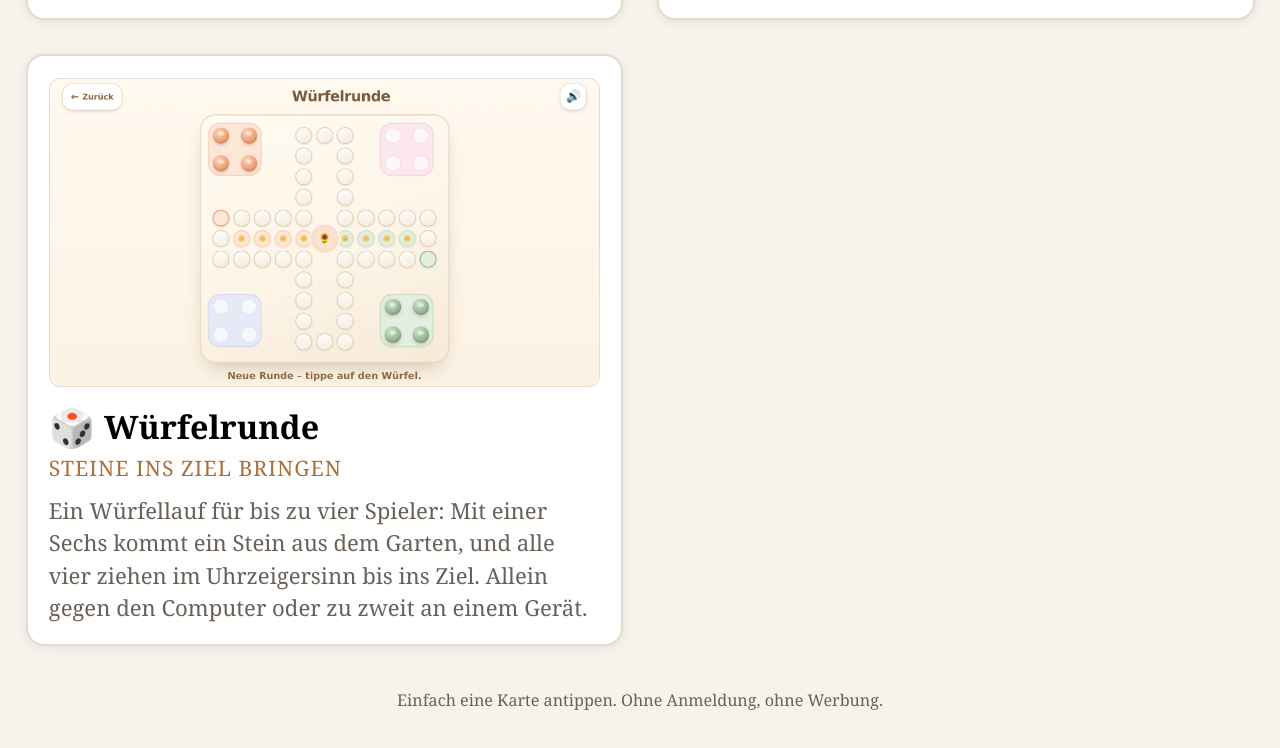
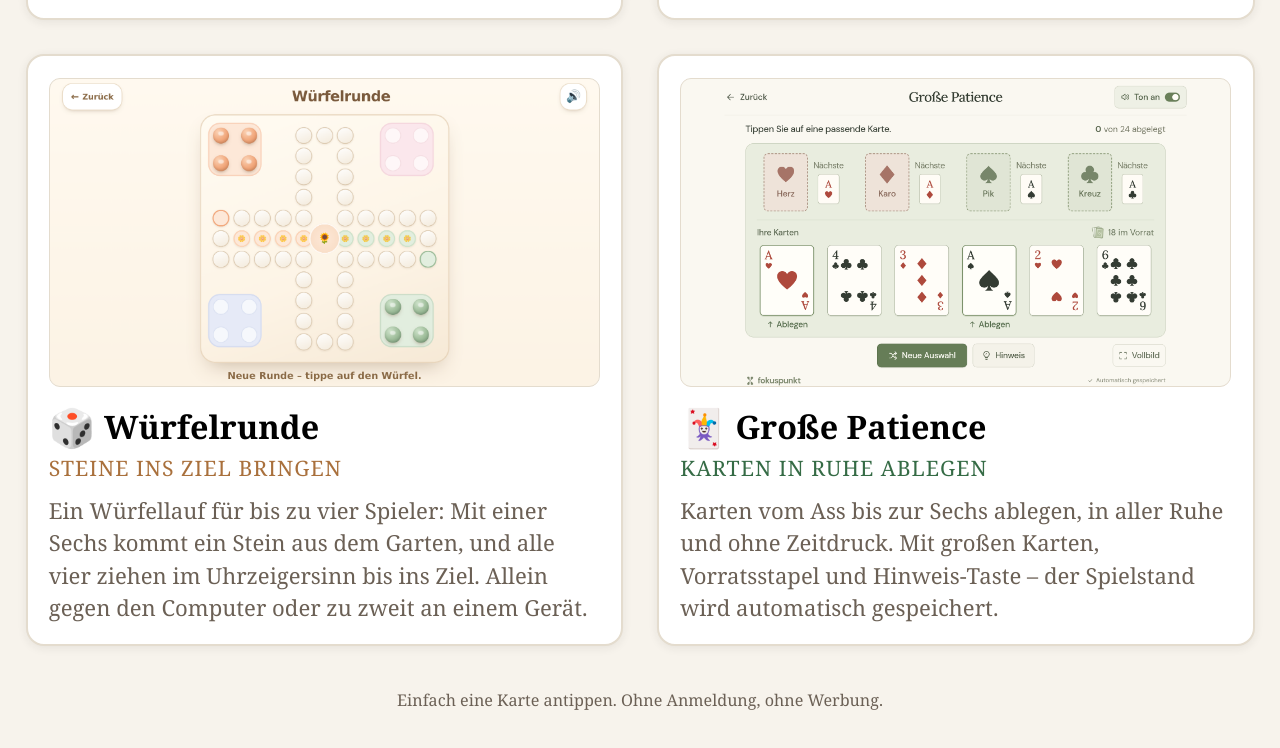
Before and after one commit to gerd-collab/senior-fokus, a website built with Vite: page index.html in a window 1280 px wide. Shown: the part 10366-11114 px from the top of the page. Built offline with nearby package versions, Linux system fonts and the light colour scheme.

Commit message:
Große Patience hinzugefügt

```diff
--- a/src/apps.ts
+++ b/src/apps.ts
@@ -393,5 +393,16 @@ export const APPS: readonly AppInfo[] = [
     screenshot: '/app-screenshots/wuerfelrunde-zu-viert.png',
     icon: '🎲',
     accent: '#A9703C'
+  },
+  {
+    id: 'patience',
+    title: 'Große Patience',
+    subtitle: 'Karten in Ruhe ablegen',
+    description:
+      'Karten vom Ass bis zur Sechs ablegen, in aller Ruhe und ohne Zeitdruck. Mit großen Karten, Vorratsstapel und Hinweis-Taste – der Spielstand wird automatisch gespeichert.',
+    url: 'https://patience-1.vercel.app/',
+    screenshot: '/app-screenshots/patience.png',
+    icon: '🃏',
+    accent: '#356B45'
   }
 ];
```
Also changed, not shown: README.md, dist/app-screenshots/patience.png (added), dist/assets/index-D9L8EGOV.js (added), dist/assets/index-DZ7Nexox.js (deleted), dist/index.html, public/app-screenshots/patience.png (added).
